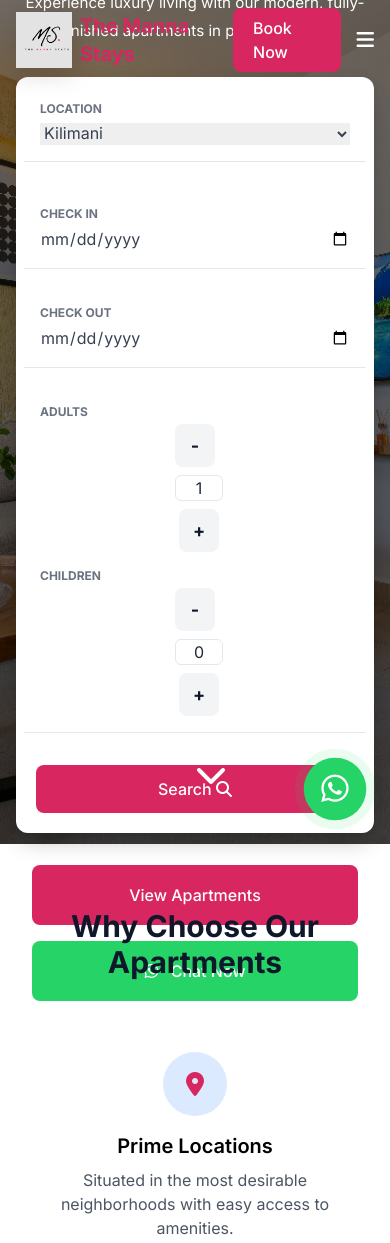
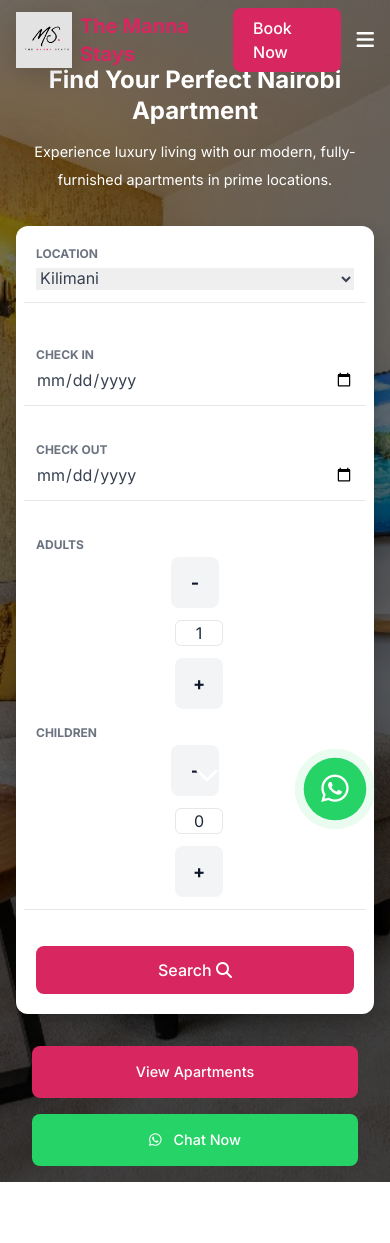
Before and after one commit to Alvin1284/Listings, a plain HTML site: page index.html in a window 390 px wide. Shown: the top 1243 px of the page. Drawn offline with nearby package versions, Linux system fonts and the light colour scheme.

Commit message:
Enhance mobile layout and responsiveness for hero section and search card

```diff
--- a/index.html
+++ b/index.html
@@ -125,28 +125,51 @@
 
     /* Small-screen tweaks */
     @media (max-width: 640px) {
-    /* ensure hero content sits below the fixed header */
-    .hero-section { padding-top: 6.5rem; min-height: 70vh; }
-    /* slightly reduce hero heading on phones */
-    .hero-section h2 { font-size: 1.6rem !important; line-height: 1.15 !important; }
-    .hero-section p { font-size: 0.95rem !important; }
+        /* ensure hero content sits below the fixed header */
+        .hero-section {
+            padding-top: 6.5rem;
+            min-height: 100vh;
+            height: auto;
+            padding-bottom: 2rem;
+        }
+        /* slightly reduce hero heading on phones */
+        .hero-section h2 {
+            font-size: 1.8rem !important;
+            line-height: 1.2 !important;
+            margin-bottom: 1rem;
+        }
+        .hero-section p {
+            font-size: 1rem !important;
+            margin-bottom: 1.5rem;
+        }
 
         /* make apartment images a bit shorter to avoid long scrolling */
         .apartment-card .relative { height: 12rem; }
 
         /* larger tap targets for plus/minus and mobile menu */
-        .search-input button { min-width: 40px; min-height: 40px; font-size: 18px; }
+        .search-input button {
+            min-width: 44px;
+            min-height: 44px;
+            font-size: 18px;
+        }
 
         /* mobile menu spacing */
-        #mobile-menu a { padding: 0.75rem 1rem; font-size: 1rem; }
+        #mobile-menu a {
+            padding: 0.75rem 1rem;
+            font-size: 1rem;
+        }
 
         /* tighten header padding on small screens */
-        #header .container { padding-top: 0.5rem; padding-bottom: 0.5rem; }
+        #header .container {
+            padding-top: 0.5rem;
+            padding-bottom: 0.5rem;
+        }
 
         /* Improve search card mobile layout */
         .search-card {
             margin: 1rem;
             border-radius: 12px;
+            padding: 1rem;
         }
 
         /* Better mobile form spacing */
@@ -181,40 +204,18 @@
             height: 80px;
             margin: 0 auto 1rem;
         }
-    }
 
-    /* Hero buttons and chevron adjustments for small screens */
-    @media (max-width: 640px) {
-        .hero-actions {
-            flex-direction: column;
-            gap: 1rem;
-            padding: 0 1rem;
-        }
-        .hero-actions a {
-            width: 100%;
-            text-align: center;
-            padding: 1rem;
-            font-size: 1rem;
-        }
-        .hero-chev {
-            position: static;
-            transform: none;
-            margin-top: 1rem;
-        }
-        .hero-chev a {
-            font-size: 2rem;
-        }
-
-        /* Better mobile search layout */
+        /* Hero search card mobile improvements */
         .search-card .flex {
             flex-direction: column;
-            gap: 0.5rem;
+            gap: 0.75rem;
         }
 
         .search-card .search-input {
             width: 100% !important;
             border-right: none !important;
             border-bottom: 1px solid #e5e7eb;
+            padding: 1rem !important;
         }
 
         .search-card .search-input:last-child {
@@ -223,8 +224,10 @@
 
         /* Mobile-friendly counter buttons */
         .search-input button {
-            padding: 0.5rem;
+            padding: 0.75rem;
             font-weight: bold;
+            min-width: 48px;
+            min-height: 48px;
         }
 
         /* Better mobile spacing */
@@ -245,6 +248,28 @@
 
         #mobile-menu a:last-child {
             border-bottom: none;
+        }
+
+        /* Hero actions mobile improvements */
+        .hero-actions {
+            flex-direction: column;
+            gap: 1rem;
+            padding: 0 1rem;
+            margin-top: 1.5rem;
+        }
+        .hero-actions a {
+            width: 100%;
+            text-align: center;
+            padding: 1rem;
+            font-size: 1rem;
+        }
+        .hero-chev {
+            position: static;
+            transform: none;
+            margin-top: 1.5rem;
+        }
+        .hero-chev a {
+            font-size: 2rem;
         }
     }
 
@@ -288,6 +313,75 @@
             scroll-snap-type: x mandatory;
             overflow-x: auto;
             -webkit-overflow-scrolling: touch;
+        }
+    }
+
+    /* Additional mobile hero improvements */
+    @media (max-width: 480px) {
+        .hero-section {
+            padding-top: 5rem;
+            padding-bottom: 1rem;
+        }
+
+        .hero-section h2 {
+            font-size: 1.5rem !important;
+            line-height: 1.3 !important;
+            margin-bottom: 0.75rem;
+        }
+
+        .hero-section p {
+            font-size: 0.9rem !important;
+            margin-bottom: 1rem;
+        }
+
+        .search-card {
+            margin: 0.5rem;
+            padding: 0.75rem;
+        }
+
+        .search-card .search-input {
+            padding: 0.75rem !important;
+            margin-bottom: 0.5rem;
+        }
+
+        .hero-actions {
+            margin-top: 1rem;
+            gap: 0.75rem;
+        }
+
+        .hero-actions a {
+            padding: 0.75rem;
+            font-size: 0.9rem;
+        }
+
+        .hero-chev {
+            margin-top: 1rem;
+        }
+
+        .hero-chev a {
+            font-size: 1.5rem;
+        }
+    }
+
+    /* Landscape mobile improvements */
+    @media (max-width: 768px) and (orientation: landscape) {
+        .hero-section {
+            min-height: 80vh;
+            padding-top: 4rem;
+        }
+
+        .hero-section h2 {
+            font-size: 2rem !important;
+            margin-bottom: 0.5rem;
+        }
+
+        .hero-section p {
+            font-size: 1rem !important;
+            margin-bottom: 1rem;
+        }
+
+        .search-card {
+            margin: 0.5rem 2rem;
         }
     }
     </style>
@@ -343,7 +437,7 @@
     </header>
 
     <!-- Hero Section with Airbnb-style Search -->
-    <section id="home" class="hero-section h-screen flex items-center justify-center pt-16">
+    <section id="home" class="hero-section flex items-center justify-center pt-16">
         <div class="container mx-auto px-4 text-center text-white">
             <h2 class="text-4xl md:text-5xl lg:text-6xl font-bold mb-6">Find Your Perfect Nairobi Apartment</h2>
             <p class="text-xl md:text-2xl mb-8 max-w-3xl mx-auto">Experience luxury living with our modern,
```
